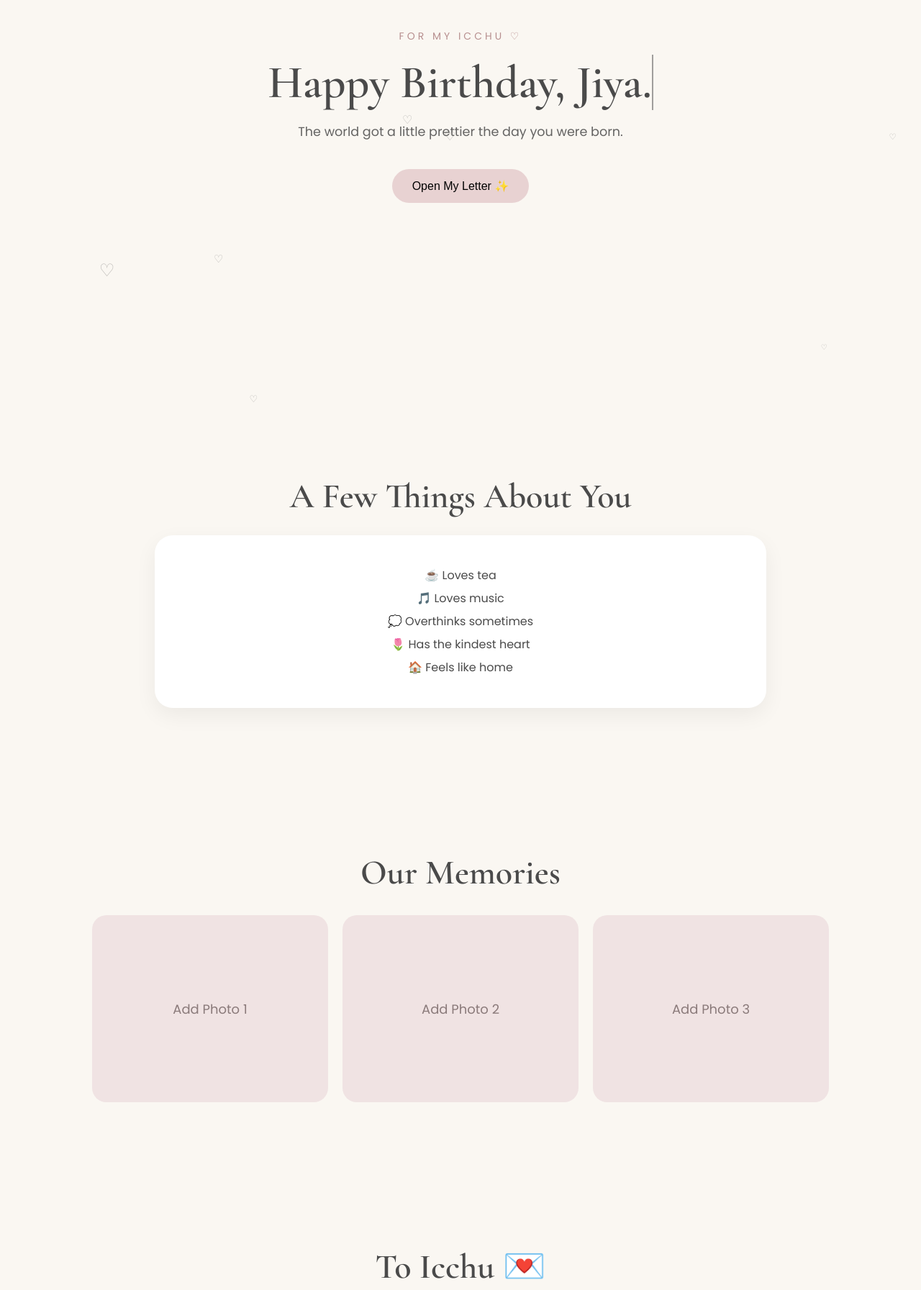
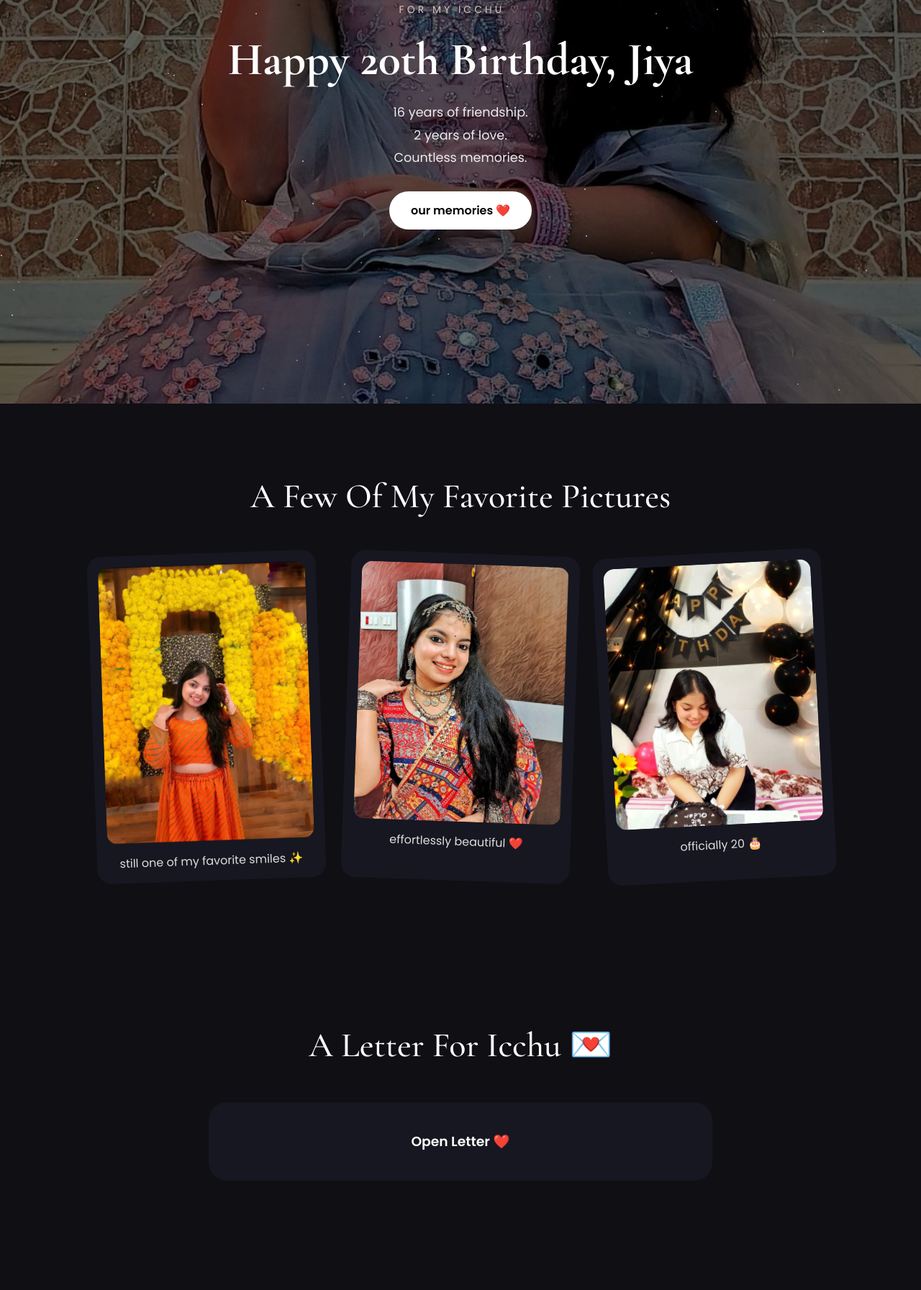
Before and after one commit to hxrathore/happy-birthday-icchu, a plain HTML site: page index.html in a window 1280 px wide. Shown: the part 239-2032 px from the top of the page at 72% size. Drawn offline with nearby package versions, Linux system fonts and the light colour scheme.

Commit message:
Update birthday message and styles in index.html

```diff
--- a/index.html
+++ b/index.html
@@ -3,11 +3,12 @@
 <head>
 <meta charset="UTF-8">
 <meta name="viewport" content="width=device-width, initial-scale=1.0">
-<title>Happy Birthday Icchu ♡</title>
+<title>Happy Birthday Icchu ❤️</title>
 
-<link href="https://fonts.googleapis.com/css2?family=Cormorant+Garamond:wght@400;600&family=Poppins:wght@300;400&display=swap" rel="stylesheet">
+<link href="https://fonts.googleapis.com/css2?family=Poppins:wght@300;400;600&family=Cormorant+Garamond:wght@500;700&display=swap" rel="stylesheet">
 
 <style>
+
 *{
 margin:0;
 padding:0;
@@ -16,13 +17,135 @@ scroll-behavior:smooth;
 }
 
 body{
-background:#faf7f2;
-color:#4a4a4a;
+background:#0f0f14;
+color:white;
 font-family:'Poppins',sans-serif;
 overflow-x:hidden;
 }
 
 .hero{
+height:100vh;
+background:
+linear-gradient(rgba(0,0,0,.55),rgba(0,0,0,.55)),
+url('hero.jpeg');
+background-size:cover;
+background-position:center;
+display:flex;
+justify-content:center;
+align-items:center;
+text-align:center;
+padding:20px;
+}
+
+.hero-content{
+animation:fadeUp 2s ease;
+}
+
+.small{
+letter-spacing:4px;
+text-transform:uppercase;
+font-size:14px;
+color:#d9c4b7;
+}
+
+h1{
+font-size:4rem;
+font-family:'Cormorant Garamond',serif;
+margin:20px 0;
+}
+
+.sub{
+font-size:1.1rem;
+opacity:.9;
+line-height:1.8;
+}
+
+.btn{
+display:inline-block;
+margin-top:30px;
+padding:14px 30px;
+border-radius:30px;
+background:white;
+color:black;
+text-decoration:none;
+font-weight:600;
+transition:.3s;
+}
+
+.btn:hover{
+transform:translateY(-4px);
+}
+
+.section{
+padding:100px 10%;
+text-align:center;
+}
+
+.title{
+font-family:'Cormorant Garamond',serif;
+font-size:3rem;
+margin-bottom:50px;
+}
+
+.gallery{
+display:grid;
+grid-template-columns:repeat(auto-fit,minmax(250px,1fr));
+gap:35px;
+}
+
+.card{
+background:#171721;
+padding:15px;
+border-radius:20px;
+transform:rotate(-2deg);
+transition:.4s;
+}
+
+.card:nth-child(2){
+transform:rotate(2deg);
+}
+
+.card:nth-child(3){
+transform:rotate(-3deg);
+}
+
+.card:hover{
+transform:scale(1.03);
+}
+
+.card img{
+width:100%;
+border-radius:15px;
+display:block;
+}
+
+.caption{
+margin-top:15px;
+color:#ddd;
+}
+
+.envelope{
+max-width:700px;
+margin:auto;
+background:#171721;
+padding:40px;
+border-radius:25px;
+cursor:pointer;
+transition:.4s;
+}
+
+.envelope:hover{
+transform:translateY(-5px);
+}
+
+.letter{
+display:none;
+margin-top:30px;
+line-height:2;
+font-size:1.05rem;
+}
+
+.final{
 height:100vh;
 display:flex;
 justify-content:center;
@@ -32,267 +155,180 @@ text-align:center;
 padding:20px;
 }
 
-.small{
-letter-spacing:4px;
-font-size:14px;
-text-transform:uppercase;
-color:#b78f8f;
-margin-bottom:15px;
+.final h2{
+font-size:3rem;
+font-family:'Cormorant Garamond',serif;
 }
 
-h1{
-font-family:'Cormorant Garamond',serif;
-font-size:4rem;
-font-weight:600;
+.final-text{
+display:none;
+margin-top:30px;
+font-size:1.4rem;
+line-height:2;
+max-width:700px;
 }
 
-.subtitle{
-margin-top:15px;
-font-size:1.1rem;
-max-width:650px;
-line-height:1.8;
-opacity:.85;
+.star{
+position:fixed;
+width:2px;
+height:2px;
+background:white;
+border-radius:50%;
+opacity:.7;
+animation:twinkle 3s infinite;
+pointer-events:none;
 }
 
-.btn{
-margin-top:35px;
-padding:14px 28px;
-border:none;
-border-radius:30px;
-background:#e8d2d2;
-cursor:pointer;
-font-size:1rem;
-transition:.3s;
+@keyframes twinkle{
+50%{opacity:.2;}
 }
 
-.btn:hover{
-transform:translateY(-3px);
+@keyframes fadeUp{
+from{
+opacity:0;
+transform:translateY(40px);
 }
-
-.section{
-padding:100px 10%;
-text-align:center;
-}
-
-.section h2{
-font-family:'Cormorant Garamond',serif;
-font-size:3rem;
-margin-bottom:25px;
-}
-
-.card{
-background:white;
-max-width:850px;
-margin:auto;
-padding:40px;
-border-radius:25px;
-box-shadow:0 10px 30px rgba(0,0,0,.06);
-line-height:2;
-}
-
-.gallery{
-display:grid;
-grid-template-columns:repeat(auto-fit,minmax(220px,1fr));
-gap:20px;
-margin-top:30px;
-}
-
-.photo{
-height:260px;
-border-radius:20px;
-background:#f0e3e3;
-display:flex;
-justify-content:center;
-align-items:center;
-font-size:18px;
-color:#8a7a7a;
-}
-
-.quote{
-font-family:'Cormorant Garamond',serif;
-font-size:2rem;
-font-style:italic;
-max-width:700px;
-margin:auto;
-}
-
-footer{
-padding:100px 20px;
-text-align:center;
-}
-
-.final{
-font-family:'Cormorant Garamond',serif;
-font-size:3rem;
-}
-
-.typewriter{
-overflow:hidden;
-border-right:2px solid #4a4a4a;
-white-space:nowrap;
-animation:
-typing 4s steps(40,end),
-blink .7s infinite;
-}
-
-@keyframes typing{
-from{width:0}
-to{width:100%}
-}
-
-@keyframes blink{
-50%{border-color:transparent}
-}
-
-.fade{
-opacity:0;
-transform:translateY(30px);
-transition:1.2s;
-}
-
-.fade.show{
+to{
 opacity:1;
 transform:translateY(0);
 }
-
-.heart{
-position:fixed;
-bottom:-20px;
-font-size:18px;
-animation:float 8s linear infinite;
-opacity:.35;
-pointer-events:none;
 }
 
-@keyframes float{
-from{
-transform:translateY(0);
-}
-to{
-transform:translateY(-110vh);
-}
-}
 </style>
 </head>
+
 <body>
 
-<section class="hero">
+<div class="hero">
+<div class="hero-content">
 <div class="small">for my icchu ♡</div>
 
-<h1 class="typewriter">
-Happy Birthday, Jiya.
-</h1>
+<h1>Happy 20th Birthday, Jiya</h1>
 
-<p class="subtitle">
-The world got a little prettier the day you were born.
-</p>
+<div class="sub">
+16 years of friendship.<br>
+2 years of love.<br>
+Countless memories.
+</div>
 
-<button class="btn" onclick="document.getElementById('letter').scrollIntoView()">
-Open My Letter ✨
-</button>
+<a href="#memories" class="btn">our memories ❤️</a>
+</div>
+</div>
+
+<section class="section" id="memories">
+
+<div class="title">A Few Of My Favorite Pictures</div>
+
+<div class="gallery">
+
+<div class="card">
+<img src="smile.jpeg">
+<div class="caption">still one of my favorite smiles ✨</div>
+</div>
+
+<div class="card">
+<img src="pretty.jpeg">
+<div class="caption">effortlessly beautiful ❤️</div>
+</div>
+
+<div class="card">
+<img src="cake.jpeg">
+<div class="caption">officially 20 🎂</div>
+</div>
+
+</div>
+
 </section>
 
-<section class="section fade">
-<h2>A Few Things About You</h2>
+<section class="section">
 
-<div class="card">
-☕ Loves tea<br>
-🎵 Loves music<br>
-💭 Overthinks sometimes<br>
-🌷 Has the kindest heart<br>
-🏠 Feels like home
+<div class="title">A Letter For Icchu 💌</div>
+
+<div class="envelope" onclick="openLetter()">
+
+<h3>Open Letter ❤️</h3>
+
+<div class="letter" id="letter">
+
+Happy 20th Birthday, Icchu ❤️
+<br><br>
+
+16 years of friendship.
+<br>
+2 years of love.
+<br>
+Countless memories.
+<br><br>
+
+Thank you for growing up with me and for being my favorite person through it all.
+<br><br>
+
+Here's to more laughs, more memories, and more years of annoying each other.
+<br><br>
+
+Now go enjoy your 20th birthday, old lady. 😌❤️
+<br><br>
+
+I love you.
+<br><br>
+
+— Hxrath
+
 </div>
+
+</div>
+
 </section>
 
-<section class="section fade">
-<h2>Our Memories</h2>
+<section class="final">
 
-<div class="gallery">
-<div class="photo">Add Photo 1</div>
-<div class="photo">Add Photo 2</div>
-<div class="photo">Add Photo 3</div>
-</div>
-</section>
+<button class="btn" onclick="showFinal()">
+one last thing...
+</button>
 
-<section id="letter" class="section fade">
-<h2>To Icchu 💌</h2>
+<div class="final-text" id="finalText">
 
-<div class="card">
-Dear Icchu,<br><br>
+<h2>❤️</h2>
 
-If I had to describe you in a few things,
-I'd choose warm tea on a rainy day,
-Taylor Swift songs at midnight,
-messy thoughts that somehow make sense,
-and the feeling of home.<br><br>
+<br>
 
-Thank you for every smile,
-every conversation,
-and every memory we've made together.<br><br>
+In every version of my life,
 
-You make ordinary days feel special,
-and even when life gets difficult,
-you somehow make everything feel lighter.<br><br>
+<br><br>
 
-I hope this year brings you happiness,
-success,
-beautiful memories,
-and all the little moments that make you smile.<br><br>
+I'd still choose you.
 
-Happy Birthday, my Icchu. ❤️<br><br>
+<br><br>
 
-— Hxrath
-</div>
-</section>
+Happy Birthday, Icchu.
 
-<section class="section fade">
-<div class="quote">
-"In a world full of temporary things,
-you feel like home."
-</div>
-</section>
-
-<footer>
-<div class="final">
-Happy Birthday, Jiya ♡
 </div>
 
-<p style="margin-top:20px;">
-Thank you for existing.
-</p>
-</footer>
+</section>
 
 <script>
 
-const observer=new IntersectionObserver(entries=>{
-entries.forEach(entry=>{
-if(entry.isIntersecting){
-entry.target.classList.add('show');
-}
-});
-});
-
-document.querySelectorAll('.fade').forEach(el=>{
-observer.observe(el);
-});
-
-function createHeart(){
-const heart=document.createElement('div');
-heart.classList.add('heart');
-heart.innerHTML='♡';
-
-heart.style.left=Math.random()*100+'vw';
-heart.style.fontSize=(10+Math.random()*20)+'px';
-heart.style.animationDuration=(6+Math.random()*6)+'s';
-
-document.body.appendChild(heart);
-
-setTimeout(()=>{
-heart.remove();
-},12000);
+function openLetter(){
+document.getElementById('letter').style.display='block';
 }
 
-setInterval(createHeart,700);
+function showFinal(){
+document.getElementById('finalText').style.display='block';
+}
+
+for(let i=0;i<120;i++){
+
+let star=document.createElement('div');
+
+star.classList.add('star');
+
+star.style.left=Math.random()*100+'vw';
+star.style.top=Math.random()*100+'vh';
+
+star.style.animationDelay=Math.random()*5+'s';
+
+document.body.appendChild(star);
+}
 
 </script>
 
```
